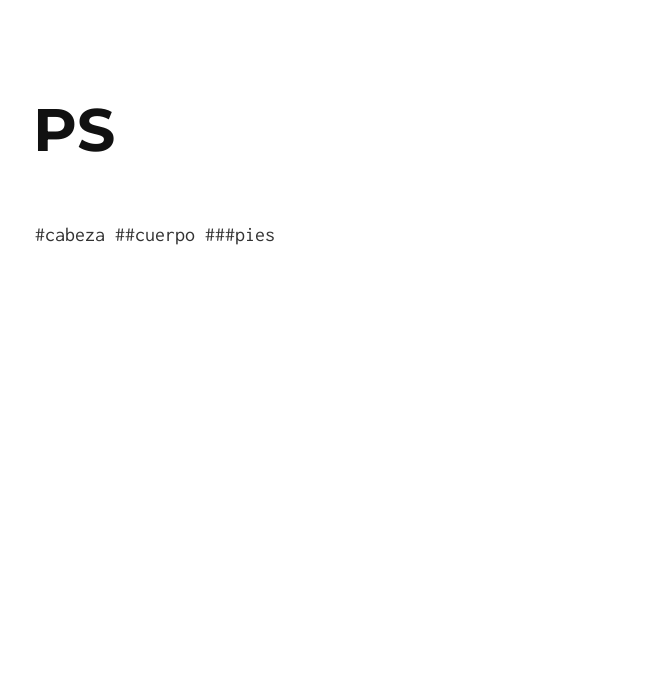
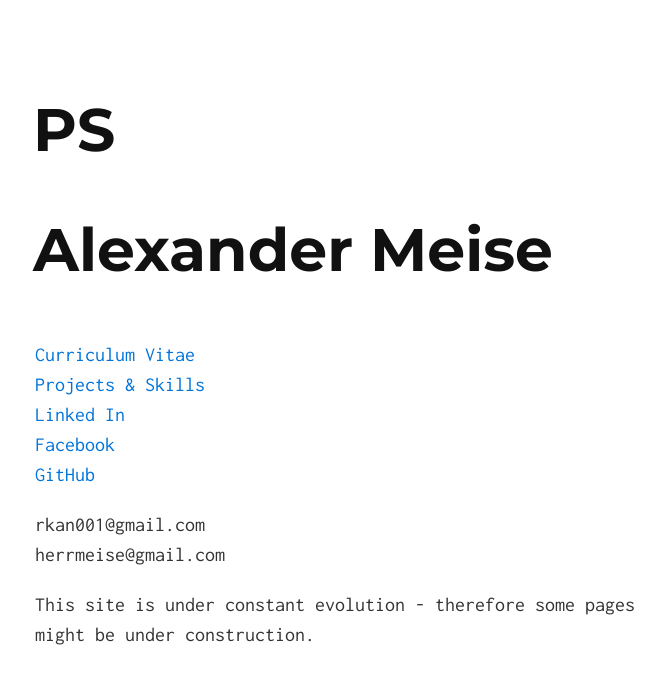
Before and after one commit to alexmeise/alexmeise.github.io, a Jekyll site: the page built from index.md, in a window 1280 px wide. Shown: the top 684 px of the page, without its empty margins (305-970 px from the left). Built offline with Jekyll 4.4.1, drawn with Linux system fonts in a browser that asks for light colours; our own code applies the rules of GitHub Pages for plain Markdown files.

Commit message:
Update index.md

```diff
--- a/index.md
+++ b/index.md
@@ -1,7 +1,14 @@
 ---
 layout: default
 ---
+# Alexander Meise
+[Curriculum Vitae](https://alexmeise.github.io/cv)
+[Projects & Skills](http://alexmeise.github.io/projects)
+[Linked In](https://www.linkedin.com/in/alexander-meise-7574a153/)
+[Facebook](https://www.facebook.com/peloerata)
+[GitHub](https://github.com/alexmeise)
 
-#cabeza
-##cuerpo
-###pies
+rkan001@gmail.com
+herrmeise@gmail.com
+
+This site is under constant evolution - therefore some pages might be under construction.
```
